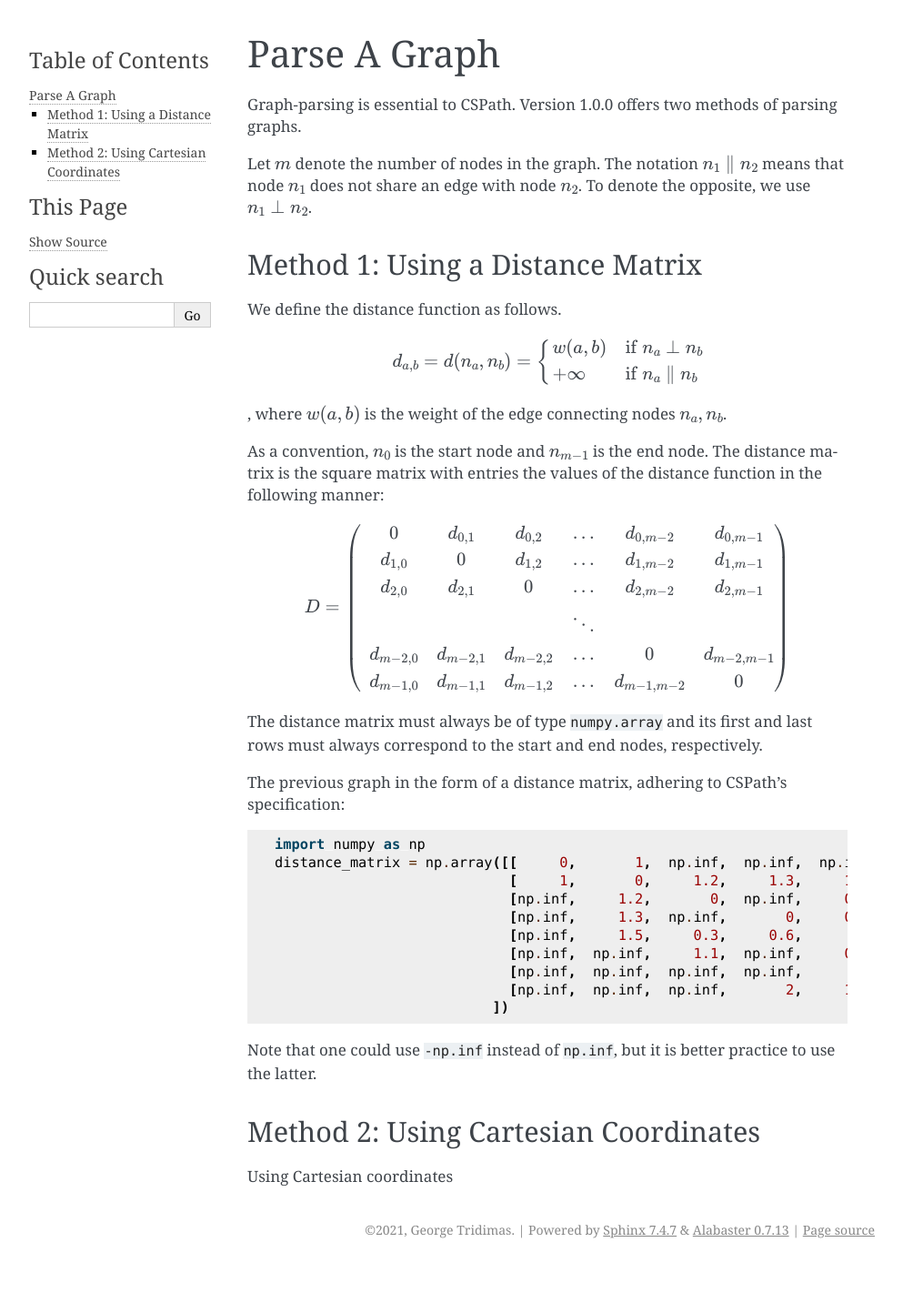
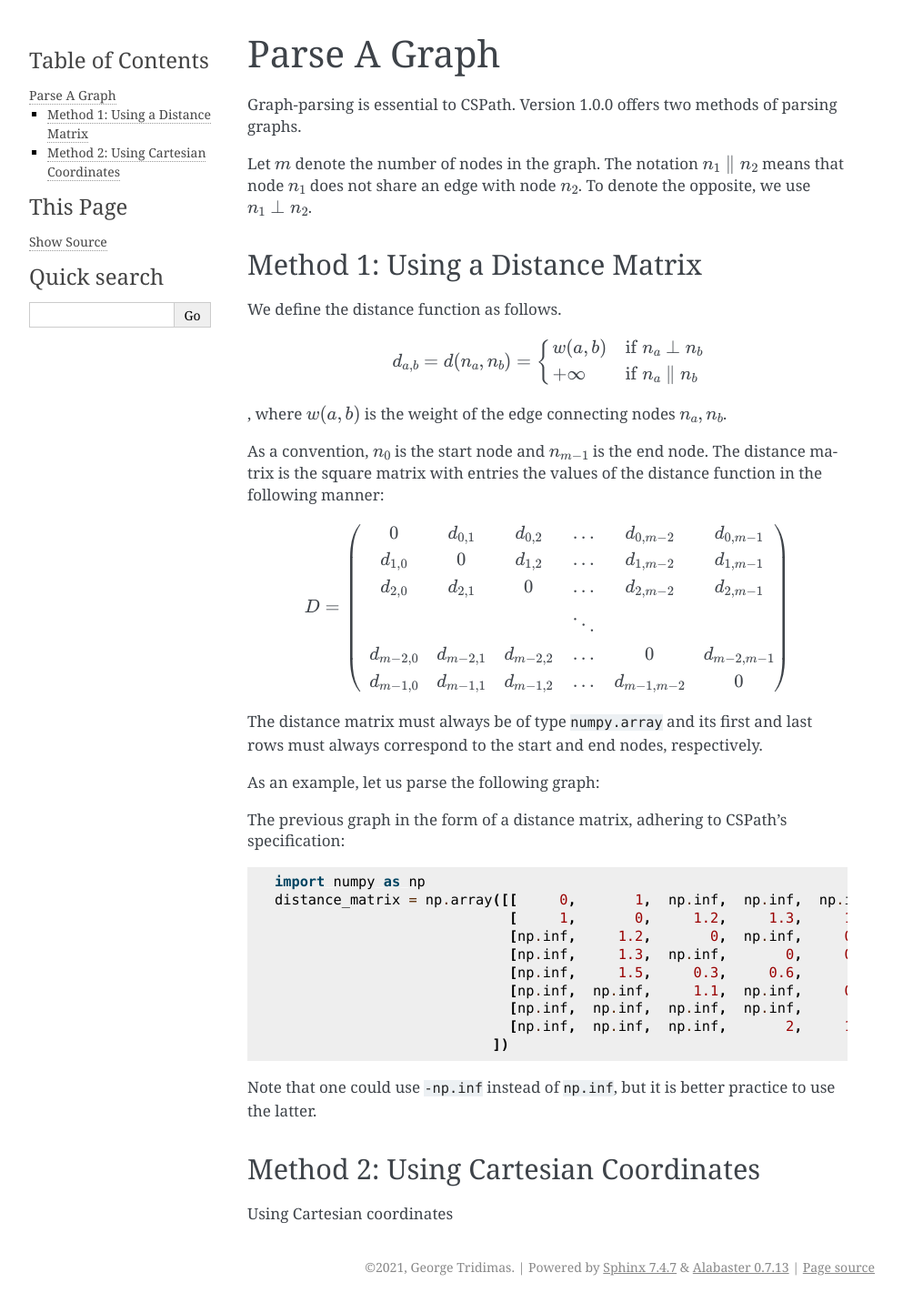
Before and after one commit to notgmt1337/CSPath, a Sphinx documentation site: the page built from docs/how-to/graph-parse.rst, in a window 1280 px wide. Shown: the whole page at 91% size, without its empty margins (148-1141 px from the left). Built offline with Sphinx 7.4.7, drawn with Linux system fonts in a browser that asks for light colours; before the commit the page ends 1391 px from its top, so only the background shows below that.

Commit message:
Update graph-parse.rst

```diff
--- a/docs/how-to/graph-parse.rst
+++ b/docs/how-to/graph-parse.rst
@@ -40,6 +40,8 @@ The distance matrix is the square matrix with entries the values of the distance
 
 The distance matrix must always be of type :code:`numpy.array` and its first and last rows must always correspond to the start and end nodes, respectively.
 
+As an example, let us parse the following graph:
+
 
 The previous graph in the form of a distance matrix, adhering to CSPath's specification:
 
```
